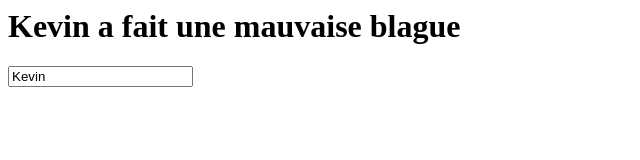
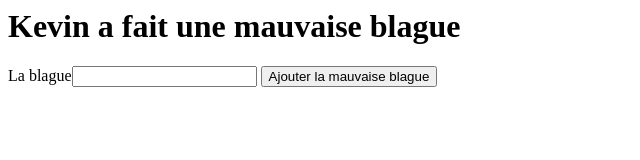
Before and after one commit to RudyBaer/projet_kevin, a website: page index.html in a window 1280 px wide. Shown: the whole page, without its empty margins (0-640 px from the left). Drawn offline with nearby package versions, Linux system fonts and the light colour scheme.

Commit message:
basic form

```diff
--- a/index.html
+++ b/index.html
@@ -4,7 +4,8 @@
 </head>
 <body ng-app="app"  ng-controller="main">
   <h1>{{kevin}} a fait une mauvaise blague</h1>
-  <input type="text" ng-model="kevin"/>
+  <label>La blague</label><input type="text" ng-model="joke"/>
+  <button  ng-click="addJoke(joke)">Ajouter la mauvaise blague</button>
   <script src="bower_components/angular/angular.min.js"></script>
   <script src="index.js"></script>
 </body>
--- a/index.js
+++ b/index.js
@@ -4,4 +4,8 @@ app.controller("main", function ($scope)
   {
     $scope.kevin="Kevin";
 
+    $scope.addJoke=function(joke) {
+      console.log(joke);
+      $scope.joke="";
+    }
   });
```
